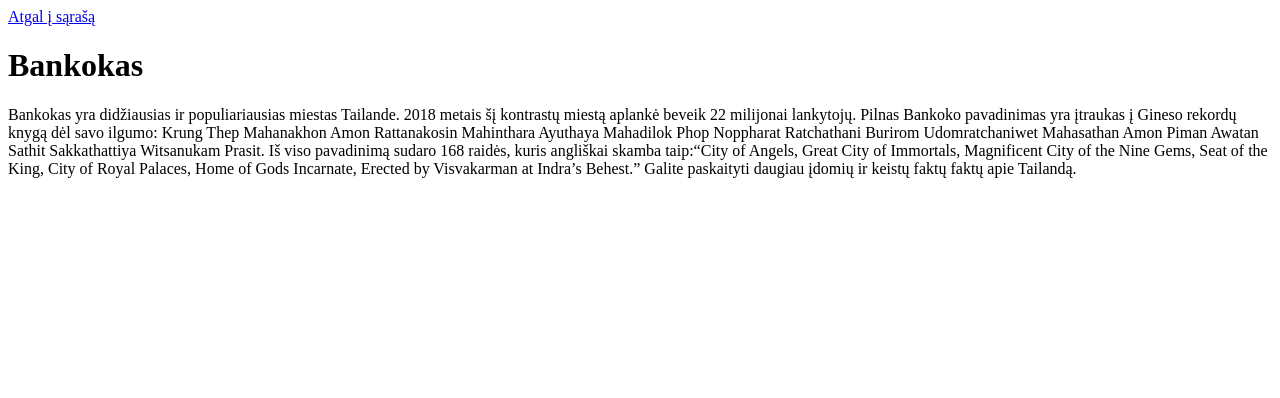
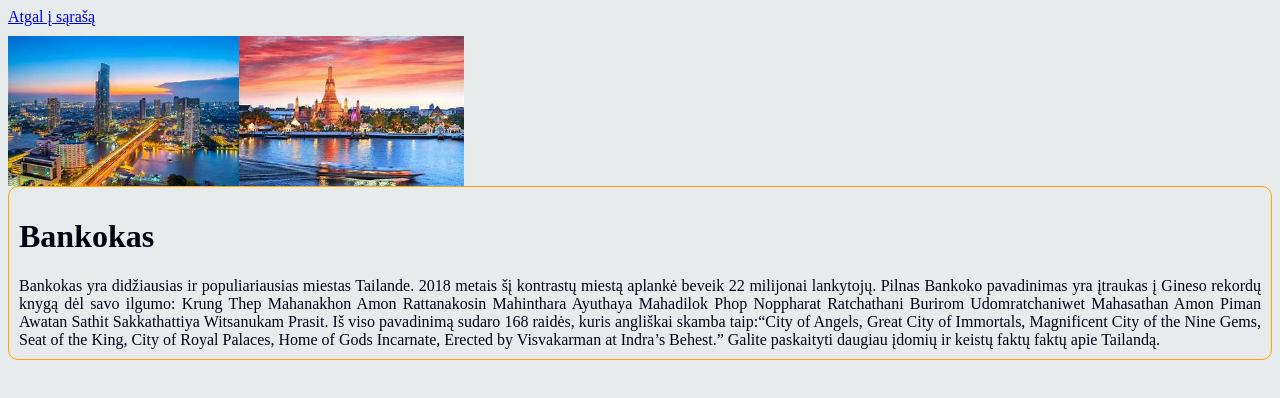
Before and after one commit to JauniusZ/kentaurai, a plain HTML site: page tailandas/bankokas.html in a window 1280 px wide. Drawn offline with Linux system fonts and the light colour scheme.

Commit message:
added photos

```diff
--- a/tailandas/bankokas.html
+++ b/tailandas/bankokas.html
@@ -2,21 +2,33 @@
 <html lang="en">
   <head>
     <meta charset="UTF-8" />
-    <meta name="viewport" content="width=<device-width>, initial-scale=1.0" />
+    <meta name="viewport" content="width=device-width, initial-scale=1.0" />
+    <link rel="stylesheet" href="style.css" />
     <title>Document</title>
   </head>
   <body>
     <a href="http://127.0.0.1:5500/index.html">Atgal į sąrašą</a>
-    <h1>Bankokas</h1>
-    Bankokas yra didžiausias ir populiariausias miestas Tailande. 2018 metais šį
-    kontrastų miestą aplankė beveik 22 milijonai lankytojų. Pilnas Bankoko
-    pavadinimas yra įtraukas į Gineso rekordų knygą dėl savo ilgumo: Krung Thep
-    Mahanakhon Amon Rattanakosin Mahinthara Ayuthaya Mahadilok Phop Noppharat
-    Ratchathani Burirom Udomratchaniwet Mahasathan Amon Piman Awatan Sathit
-    Sakkathattiya Witsanukam Prasit. Iš viso pavadinimą sudaro 168 raidės, kuris
-    angliškai skamba taip:“City of Angels, Great City of Immortals, Magnificent
-    City of the Nine Gems, Seat of the King, City of Royal Palaces, Home of Gods
-    Incarnate, Erected by Visvakarman at Indra’s Behest.” Galite paskaityti
-    daugiau įdomių ir keistų faktų faktų apie Tailandą.
+    <div class="photos2">
+      <div class="image3">
+        <img src="./photos/pav3.jpg" />
+      </div>
+      <div class="image4">
+        <img src="./photos/pav4.jpg" />
+      </div>
+    </div>
+    <div class="text">
+      <h1>Bankokas</h1>
+      Bankokas yra didžiausias ir populiariausias miestas Tailande. 2018 metais
+      šį kontrastų miestą aplankė beveik 22 milijonai lankytojų. Pilnas Bankoko
+      pavadinimas yra įtraukas į Gineso rekordų knygą dėl savo ilgumo: Krung
+      Thep Mahanakhon Amon Rattanakosin Mahinthara Ayuthaya Mahadilok Phop
+      Noppharat Ratchathani Burirom Udomratchaniwet Mahasathan Amon Piman Awatan
+      Sathit Sakkathattiya Witsanukam Prasit. Iš viso pavadinimą sudaro 168
+      raidės, kuris angliškai skamba taip:“City of Angels, Great City of
+      Immortals, Magnificent City of the Nine Gems, Seat of the King, City of
+      Royal Palaces, Home of Gods Incarnate, Erected by Visvakarman at Indra’s
+      Behest.” Galite paskaityti daugiau įdomių ir keistų faktų faktų apie
+      Tailandą.
+    </div>
   </body>
 </html>
--- /dev/null
+++ b/tailandas/style.css
@@ -0,0 +1,43 @@
+body {
+  color: rgb(3, 2, 20);
+  background-color: rgb(231, 235, 235);
+}
+
+table {
+  border-collapse: separate;
+  border-spacing: 20px;
+}
+
+img {
+  width: auto;
+  height: 150px;
+}
+
+.image1,
+.image2 {
+  width: auto;
+  height: 150px;
+}
+
+.image3,
+.image4 {
+  width: auto;
+  display: flex;
+}
+.photos1 {
+  display: flex;
+  gap: 20px;
+}
+
+.photos2 {
+  display: flex;
+  margin-top: 10px;
+}
+
+.text {
+  font-size: 16px;
+  text-align: justify;
+  padding: 10px;
+  border: 1px solid orange;
+  border-radius: 10px;
+}
```
Also changed, not shown: tailandas/index.html (added, +60 -0 lines), tailandas/photos/pav1.jpg (renamed from photos/pav1.jpg), tailandas/photos/pav2.jpg (renamed from photos/pav2.jpg), tailandas/photos/pav3.jpg (added), tailandas/photos/pav4.jpg (added), tailandas/readme.txt (added).
